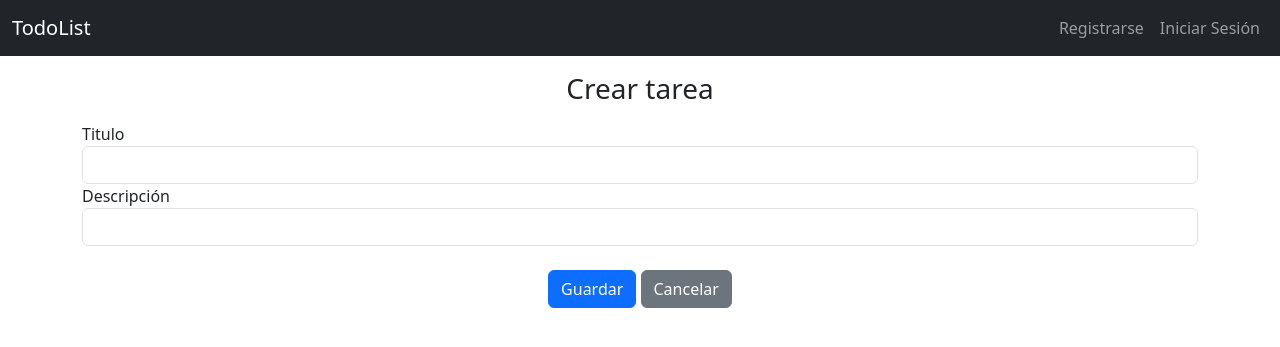
After one commit to LicetLemus/python, a Flask app: template 015. list_project/todor/templates/todo/create.html in a window 1280 px wide. The commit adds this page. Shown: the top 347 px of the page. Run offline with Flask 3, Linux system fonts and the light colour scheme; the template is opened without the code that fills it, so the values that code supplies are empty.

Commit message:
feature: crear una tarea nueva

```diff
--- /dev/null
+++ b/015. list_project/todor/templates/todo/create.html
@@ -0,0 +1,27 @@
+{% extends 'base.html' %}
+
+{% block content %}
+
+<section class="container-sm">
+    <h3 class="text-center mt-3 mb-3">
+        {% block title %} Crear tarea {% endblock %}
+    </h3>
+    <form action="" method="post">
+        <div class="form-group">
+            <label for="title">Titulo</label>
+            <input type="text" class="form-control" id="title" name="title" required>
+        </div>
+        <div class="form-group"></div>
+            <label for="desc">Descripción</label>
+            <input class="form-control" id="desc" name="desc" rows="3">
+        </div>
+        <br>
+        <div class="text-center">
+            <input class="btn btn-primary" type="submit" value="Guardar">
+            <a href="{{ url_for('todo.index') }}" class="btn btn-secondary">Cancelar</a>
+        </div>
+    </form>
+</section>
+
+
+{% endblock %}
--- a/015. list_project/todor/templates/todo/index.html
+++ b/015. list_project/todor/templates/todo/index.html
@@ -1,9 +1,10 @@
-{% extends 'base.html' %} {% block content %}
+{% extends 'base.html' %}
 
+{% block content %}
 <section class="container-fuid">
   <nav class="navbar">
     <h1>{% block title %} Lista de Tareas {% endblock %}</h1>
-    <a href="" class="btn btn-sucess"></a>
+    <a href="{{ url_for('todo.create') }}" class="btn btn-success">Nuevo</a>
   </nav>
 
   <table class="table">
```
Also changed, not shown: 015. list_project/todor/todo.py (+13 -3 lines).
